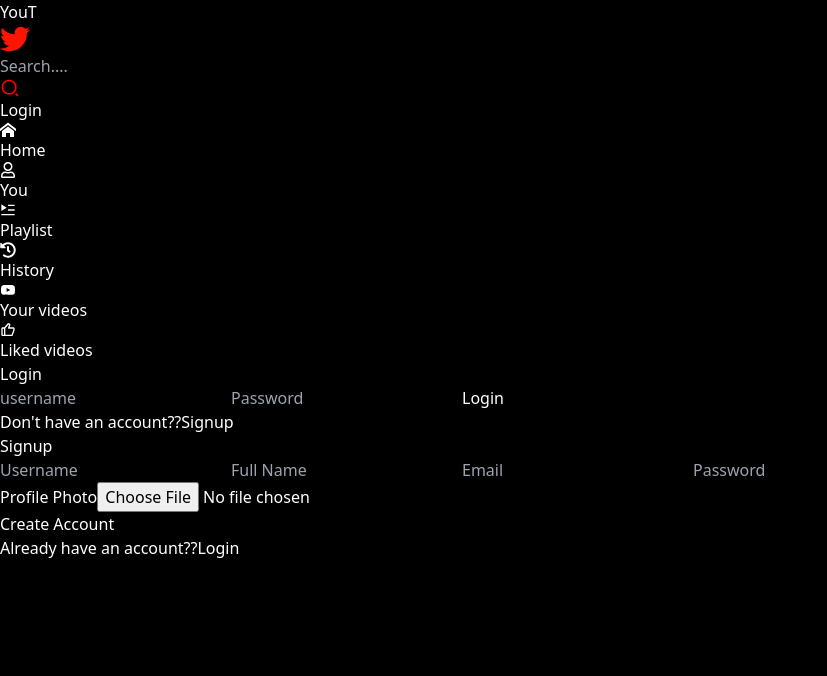
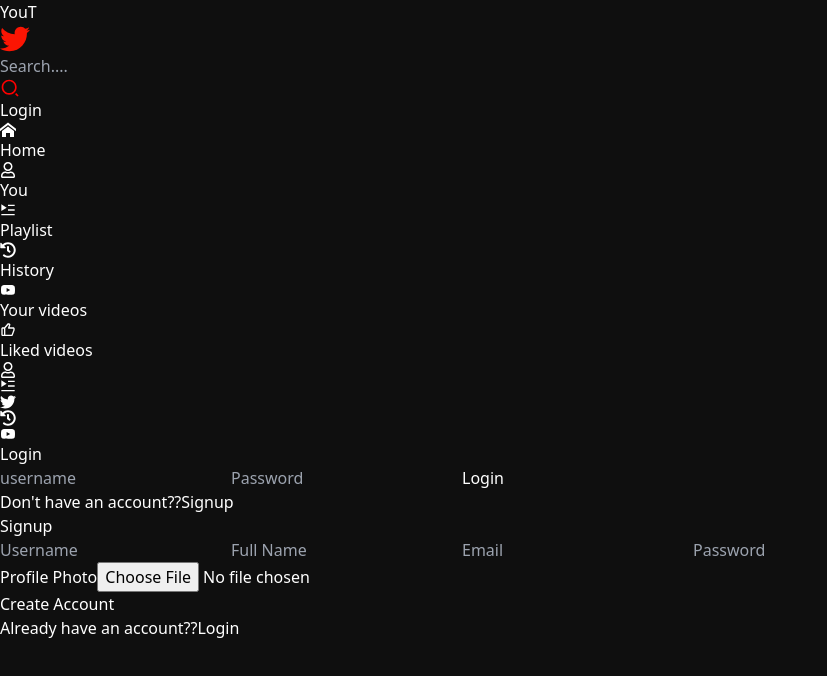
Before and after one commit to Niraaj10/YT, a React (Vite) app in the folder Frontend/: page /login in a window 1280 px wide. Shown: the top 676 px of the page, without its empty margins (0-827 px from the left). Built offline with nearby package versions, Linux system fonts and the light colour scheme.

Commit message:
Videos Page Created

```diff
--- a/Frontend/src/App.jsx
+++ b/Frontend/src/App.jsx
@@ -20,13 +20,14 @@ function App() {
         <BrowserRouter>
           <div>
             <Navbar />
-            <div className='flex'>
+            <div className='flex '>
 
               <Sidebar selectedCategory={selectedCategory} setSelectedCategory={setSelectedCategory} />
 
               <Routes>
                 <Route index element={<Home />} />
                 <Route path='/videos' element={<Videos />} />
+
                 <Route path='/login' element={<Login />} />
                 {/* <Route path="blogs" element={<Blogs />} /> */}
 
--- a/Frontend/src/components/Login.jsx
+++ b/Frontend/src/components/Login.jsx
@@ -3,8 +3,9 @@ import axios from 'axios';
 import { useNavigate } from 'react-router-dom';
 import { UserContext } from '../globalState/userState';
 import { useContext } from 'react';
-import { ToastContainer, toast } from 'react-toastify'
+import { ToastContainer, toast } from 'react-toastify';
 import 'react-toastify/dist/ReactToastify.css';
+
 
 const Login = () => {
     const { setUser } = useContext(UserContext);
@@ -53,9 +54,14 @@ const Login = () => {
             },
             {
                 withCredentials: true
-            });
+            }
+            );
 
-            toast('Login Successfull', {
+
+
+            // console.log(res.data);
+            console.log(res.data.message.user);
+            toast('Notification!', {
                 position: "bottom-center",
                 autoClose: 5000,
                 hideProgressBar: false,
@@ -64,12 +70,7 @@ const Login = () => {
                 draggable: true,
                 progress: undefined,
                 theme: "dark",
-                progressStyle: { backgroundColor: 'red', color: 'black',  }
             });
-
-
-            // console.log(res.data);
-            console.log(res.data.message.user);
             setUser(res.data.message.user)
             navigate('/')
         } catch (error) {
@@ -100,7 +101,7 @@ const Login = () => {
                 draggable: true,
                 progress: undefined,
                 theme: "dark",
-                progressStyle: { backgroundColor: 'red', color: 'black',  }
+                progressStyle: { backgroundColor: 'red', color: 'black', }
             });
 
             console.log(res.data);
@@ -114,7 +115,18 @@ const Login = () => {
 
     return (
         <>
-            <ToastContainer/>
+            <ToastContainer
+                position="top-right"
+                autoClose={5000}
+                hideProgressBar={false}
+                newestOnTop={false}
+                closeOnClick
+                rtl={false}
+                pauseOnFocusLoss
+                draggable
+                pauseOnHover
+                theme="light"
+            />
             <div className='Login w-full h-full  my-auto mx-auto'>
 
                 <div className='mx-auto w-[30vw] h-[60vh] flex flex-col justify-center items-center px-7 '>
--- a/Frontend/src/components/Navbar.jsx
+++ b/Frontend/src/components/Navbar.jsx
@@ -6,8 +6,9 @@ import { Link } from 'react-router-dom';
 import { UserContext } from '../globalState/userState';
 import { BiLogOut } from 'react-icons/bi';
 import axios from 'axios';
-import { ToastContainer, toast } from 'react-toastify'
+import { ToastContainer, toast } from 'react-toastify';
 import 'react-toastify/dist/ReactToastify.css';
+
 
 
 
@@ -35,6 +36,7 @@ const Navbar = () => {
                 progressStyle: { backgroundColor: 'red' }
             });
 
+
             setUser(null)
             console.log(res)
         } catch (error) {
@@ -44,10 +46,12 @@ const Navbar = () => {
 
     return (
         <>
-            <div className='p-4  '>
+            <div className='Navbar p-4  '>
                 {/* Navbar */}
 
-                <ToastContainer/>
+                <ToastContainer
+
+                />
 
 
 
@@ -66,7 +70,7 @@ const Navbar = () => {
 
                     {
                         user ? (
-                            <div className='flex justify-center items-center gap-2'>
+                            <div className='hidden md:flex lg:flex justify-center items-center gap-2'>
 
                                 <div className='Login bg-[#272727] border border-[#303030] rounded-3xl px-6 flex justify-center items-center font-bold py-1'>
                                     <div>
@@ -81,7 +85,7 @@ const Navbar = () => {
                             </div>
 
                         ) : (
-                            <div className='Login bg-[#272727] border border-[#303030] rounded-3xl px-6 flex justify-center items-center font-bold py-1'>
+                            <div className='hidden md:flex lg:flex Login bg-[#272727] border border-[#303030] rounded-3xl px-6  justify-center items-center font-bold py-1'>
                                 <Link to='/login' className='bg-[#272727]'>
                                     Login
                                 </Link>
--- a/Frontend/src/components/Sidebar.jsx
+++ b/Frontend/src/components/Sidebar.jsx
@@ -6,6 +6,7 @@ import { FaHistory } from "react-icons/fa";
 import { RiPlayList2Fill } from "react-icons/ri";
 import { FaRegUser } from "react-icons/fa";
 import { Link } from 'react-router-dom';
+import { TfiTwitterAlt } from "react-icons/tfi";
 
 
 
@@ -17,16 +18,27 @@ const Sidebar = ({ selectedCategory, setSelectedCategory }) => {
   console.log(selectedCategory)
 
   const sideContent = [
-    { name: 'Home', icon: <ImHome  />, link: '/'  },
+    { name: 'Home', icon: <ImHome />, link: '/' },
     { name: 'You', icon: <FaRegUser />, link: '/login' },
     { name: 'Playlist', icon: <RiPlayList2Fill />, link: '/videos' },
     { name: 'History', icon: <FaHistory />, link: '/' },
     { name: 'Your videos', icon: <AiFillYoutube />, link: '/' },
     { name: 'Liked videos', icon: <BiLike />, link: '/' },
   ];
+
+  const bottomContent = [
+    { name: 'You', icon: <FaRegUser />, link: '/login' },
+    { name: 'Playlist', icon: <RiPlayList2Fill />, link: '/videos' },
+    { name: 'Tweets', icon: <TfiTwitterAlt />, link: '/' },
+    { name: 'History', icon: <FaHistory />, link: '/' },
+    { name: 'Your videos', icon: <AiFillYoutube />, link: '/' },
+  ];
+
+
+
   return (
     <>
-      <div className='Sidebar h-[91vh] w-[15vw] p-2 px-5 border-r border-[#303030]'>
+      <div className='Sidebar hidden lg:block h-[91vh] w-[15vw] p-2 px-5 border-r border-[#303030]'>
         {/* Sidebar */}
 
         <div className='flex flex-col gap-5 mt-7'>
@@ -43,6 +55,20 @@ const Sidebar = ({ selectedCategory, setSelectedCategory }) => {
           }
         </div>
       </div>
+
+      <div className='relative md:hidden lg:hidden h-[91vh] w-[15vw]'>
+        <div className='absolute bottom-0 w-[100vw] px-8 flex justify-between'>
+          {
+            bottomContent.map((content, index) => (
+              <Link to={content.link} key={index} className={`font-bold p-2 rounded-xl px-4 hover:bg-[#272727] transition-colors duration-300  ${content.name === selectedCategory ? 'bg-red-700' : 'bg-transparent '}`}>
+                <span className='icon text-[20px] '
+                onClick={() => setSelectedCategory(content.name)}>{content.icon}</span>
+                {/* <div>{content.name}</div>  */}
+              </Link>
+            ))
+          }
+        </div>
+      </div>
     </>
   )
 }
--- a/Frontend/src/components/Videos.jsx
+++ b/Frontend/src/components/Videos.jsx
@@ -1,11 +1,65 @@
-import React from 'react'
+import axios from 'axios';
+import React, { useEffect, useState } from 'react'
 
 const Videos = () => {
+  const [videos, setVideos] = useState({});
+  const baseUrl = 'http://localhost:7000/api/v1';
+
+  const allVideos = async () => {
+    try {
+      const res = await axios.get(`${baseUrl}/video`)
+
+      // console.log(res.data);
+      setVideos(res.data.data.AllVidoes)
+      console.log(res.data.data.AllVidoes)
+    } catch (error) {
+      alert(error.message)
+    }
+  }
+  // console.log(videos)
+
+  useEffect(() => {
+    allVideos()
+  }, [])
+
+
+
+
   return (
     <>
-    <div>
+      <div className='VideoPage  px-11 w-full '>
         Videos
-    </div>
+
+        <div className='VideosContainer overflow-y-scroll scrollbar-hide h-[88vh] grid grid-cols-3 gap-11'>
+          {
+            Array.isArray(videos) && videos?.map(video => (
+              <div key={video._id} className='videoCard w-[24vw] h-[42vh]  rounded-xl'>
+                <img src={video.thumbnail} alt="" className='w-[24vw] h-[28vh] object-cover rounded-2xl' />
+
+                <div className='px-5 mt-3'>
+                  <div className='flex items-center gap-3'>
+                    <img src={video.owner.avatar} alt="" className='w-[35px] h-[4vh] object-cover rounded-full' />
+                  <h2 className='font-bold'>{video.title}</h2>
+                  </div>
+
+                  <div className='text-sm pl-12 font-semibold text-gray-400'>
+                    <p>{video.owner.username}</p>
+                    <p>{video.views} views</p>
+                  </div>
+
+                </div>
+              </div>
+            ))
+          }
+
+
+
+
+
+
+        </div>
+
+      </div>
     </>
   )
 }
--- a/Frontend/src/index.css
+++ b/Frontend/src/index.css
@@ -6,9 +6,13 @@
     box-sizing: border-box;
     margin: 0;
     padding: 0;
-    background-color: black;
+    background-color: #0f0f0f;
 }
 
 body{
     color: white;
 }
+
+.scrollbar-hide::-webkit-scrollbar {
+    display: none;
+}
```
Also changed, not shown: 1 other file (tests, documents, lock files or other folders). Lines whose indentation alone changed are shown as unchanged.
